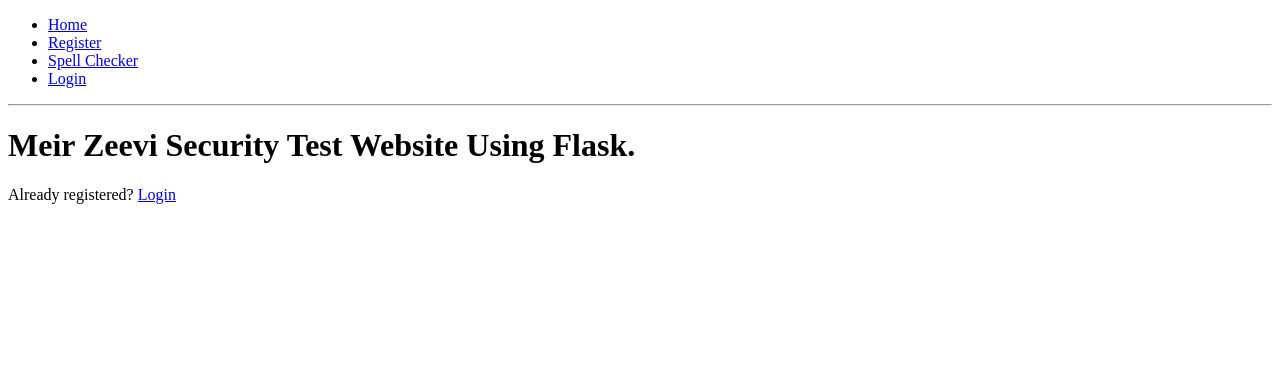
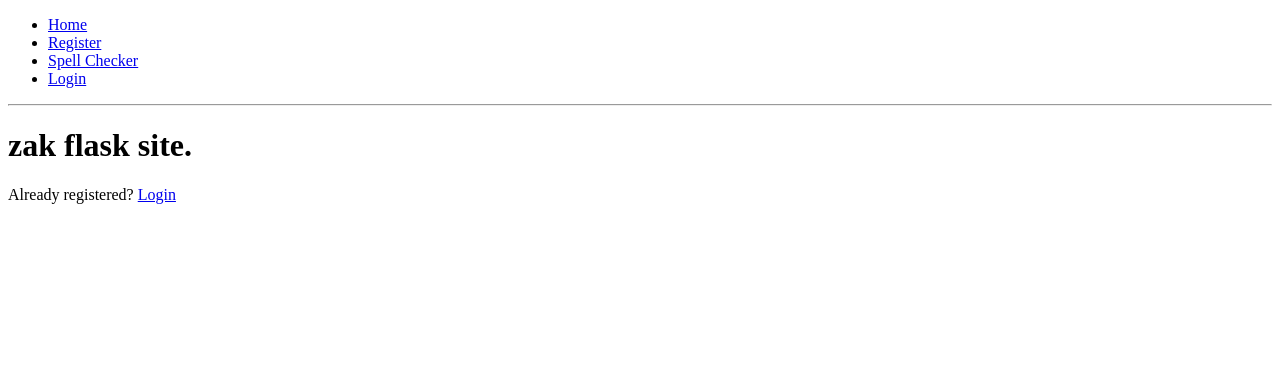
Before and after one commit to za437/assignment2, a Flask app: page / in a window 1280 px wide. Shown: the top 366 px of the page. Run offline with Flask 2, Linux system fonts and the light colour scheme; parts of the project's set-up code (start-up, migrations or seed data) failed here and were passed over.

Commit message:
Update index.html

```diff
--- a/app/templates/index.html
+++ b/app/templates/index.html
@@ -5,7 +5,7 @@
 {% block content %}
     <div>
         <div>
-            <h1>Meir Zeevi Security Test Website Using Flask.</h1>
+            <h1>zak flask site.</h1>
 
             {% if session['username'] %}
                 <h3>Let's get started.</h3>
```
